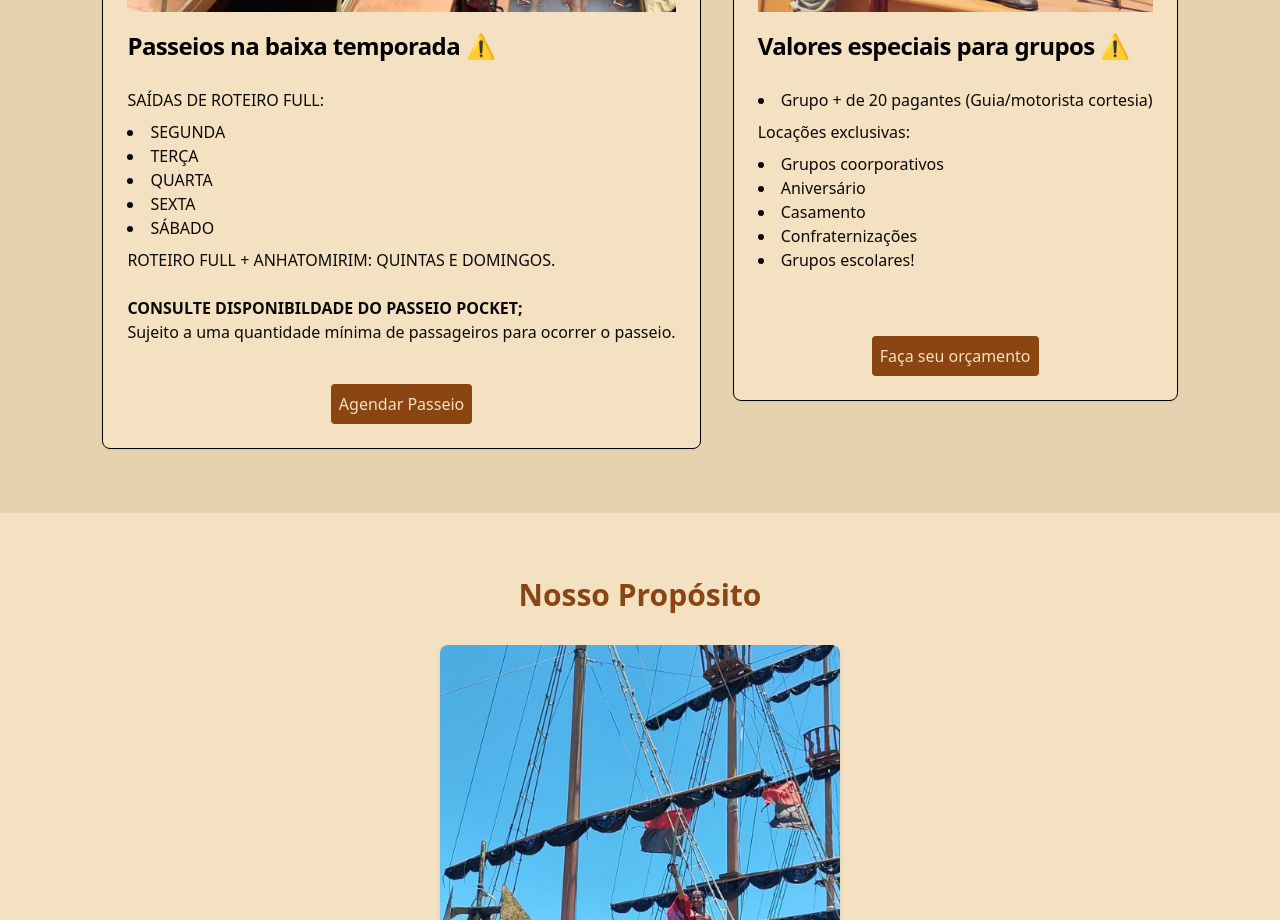
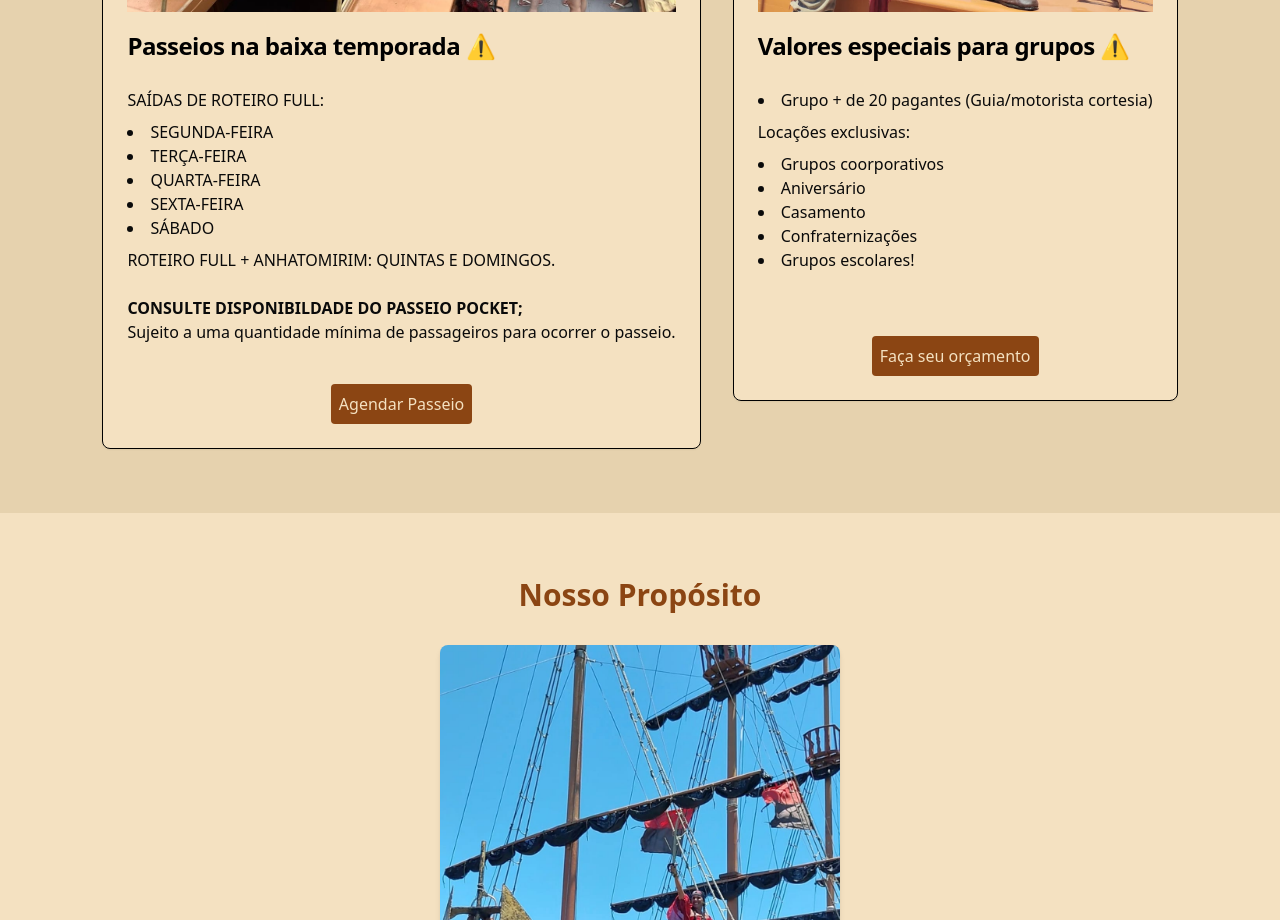
Before and after one commit to Ssalvador221/landing-barco-pirata, a Next.js app: page / in a window 1280 px wide. Shown: the part 5440-6360 px from the top of the page. Built offline with nearby package versions, Linux system fonts and the light colour scheme; a web font is replaced by a local one.

Commit message:
fix: translation week names

```diff
--- a/src/components/cards/AdicionalInformations.tsx
+++ b/src/components/cards/AdicionalInformations.tsx
@@ -26,10 +26,10 @@ function AdicionalInformations() {
         </CardHeader>
         <CardContent>
           <p className="pb-2">SAÍDAS DE ROTEIRO FULL:</p>
-          <li>SEGUNDA</li>
-          <li>TERÇA</li>
-          <li>QUARTA</li>
-          <li>SEXTA</li>
+          <li>SEGUNDA-FEIRA</li>
+          <li>TERÇA-FEIRA</li>
+          <li>QUARTA-FEIRA</li>
+          <li>SEXTA-FEIRA</li>
           <li>SÁBADO</li>
           <p className="pt-2">
             ROTEIRO FULL + ANHATOMIRIM: QUINTAS E DOMINGOS.
```
